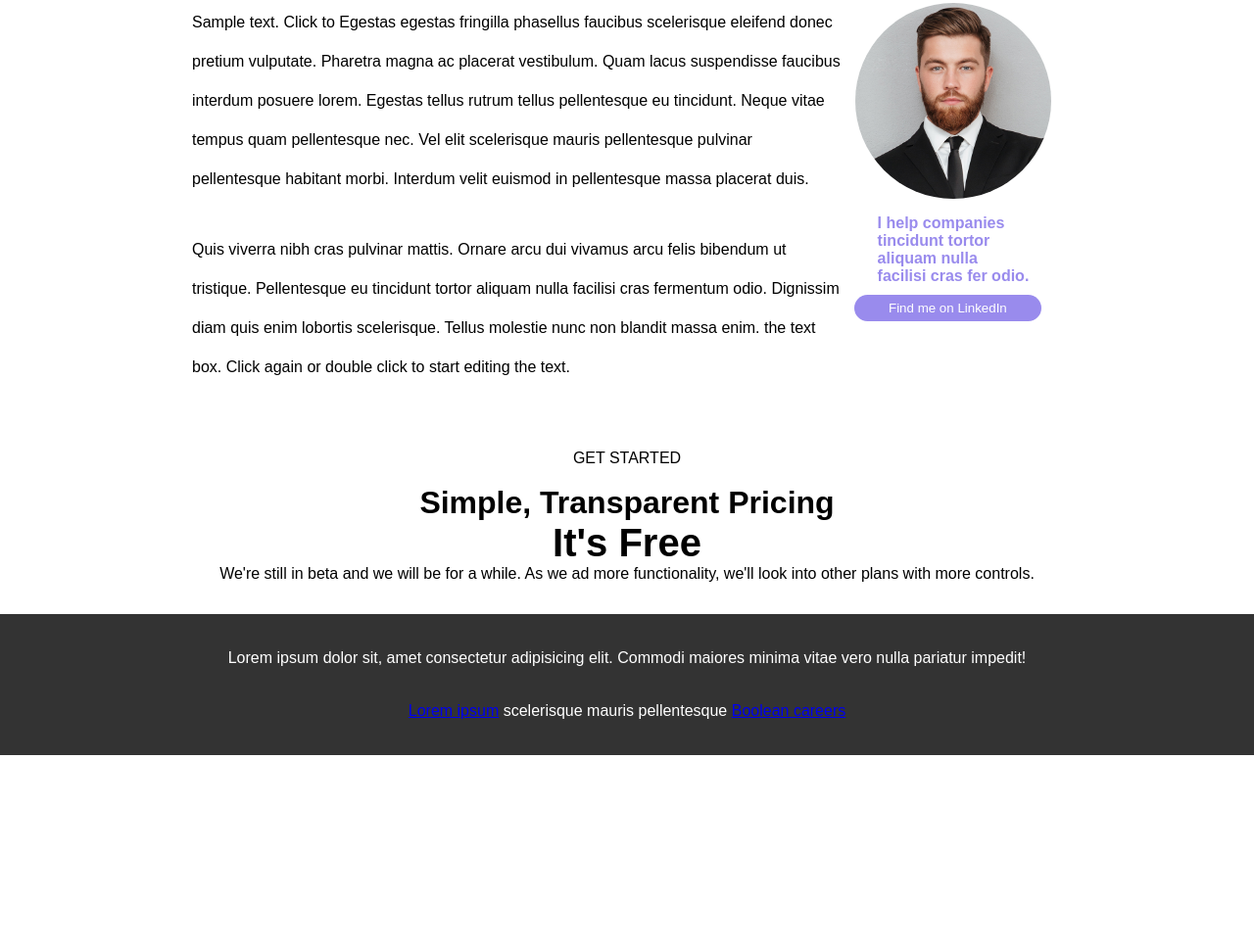
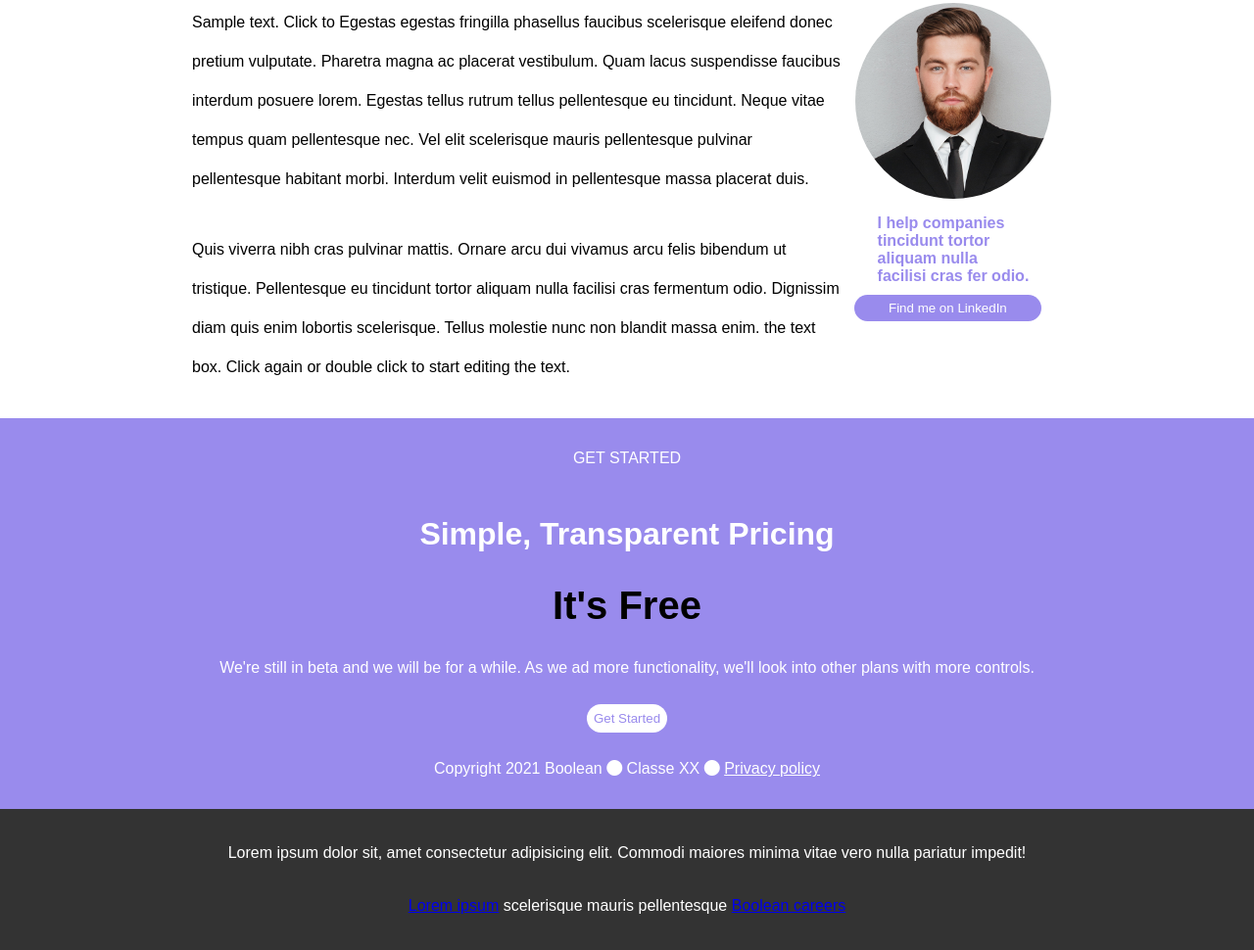
Before and after one commit to VenturelliGiorgia/htmlcss-responsive-layout, a plain HTML site: page index.html in a window 1280 px wide. Shown: the part 2772-3742 px from the top of the page at 98% size. Before the commit the page ends 3543 px from the top, so only its background shows below. Drawn offline with Linux system fonts and the light colour scheme.

Commit message:
section about us

```diff
--- a/css/media.css
+++ b/css/media.css
@@ -33,6 +33,15 @@
     .text-left .image-testimonial {
         padding: 0;
         margin-bottom: 1rem;
+    }
+
+    .image-phone {
+        right: 0;
+        left: 0;
+    }
+
+    .p-left-right {
+        padding: 0 2.1rem;
     }
 }
 
--- a/index.html
+++ b/index.html
@@ -197,21 +197,27 @@
                         </div>
                     </div>
                 </section>
-                <section>
+                <section class="background-section">
+                    <div class="container-small">
                         <div class="text-center">
-                        <span>GET STARTED</span>
+                            <span class="color-white">GET STARTED</span>
                             <br><br>
-                        <h3>Simple, Transparent Pricing</h3>
-                        <h2>It's Free</h2>
+                            <h3 class="color-white pt-2">Simple, Transparent Pricing</h3>
+                            <h2 class="color-yellow pt-2">It's Free</h2>
                             <div class="col-100">
-                            <p>We're still in beta and we will be for a while. As we ad more functionality, we'll look into other plans with more controls.</p>
+                                <p class="color-white pt-2">We're still in beta and we will be for a while. As we ad more functionality, we'll look into other plans with more controls.</p>
+                                <br>
+                                <button class="button button-white color-violet button-large">Get Started</button>
+                                <br><br>
+                                <span class="color-white">Copyright 2021 Boolean <i class="fa-solid fa-circle color-white point-size"></i> Classe XX <i class="fa-solid fa-circle color-white point-size"></i> <a class="color-white" href="#">Privacy policy</a> </span>
+                            </div>
                         </div>
                     </div>
                 </section>
             </main>
 
         <footer class="bg-footer">
-            <!--sistemare-->
+            <div class="container-small">
                 <div class="color-white text-center">
                     <br><br>
                     <span>Lorem ipsum dolor sit, amet consectetur adipisicing elit. Commodi maiores minima vitae vero nulla pariatur impedit!</span>
@@ -219,6 +225,7 @@
                     <span><a href="#">Lorem ipsum</a> scelerisque mauris pellentesque <a href="#"> Boolean careers</a></span>
                     <br><br><br>
                 </div>
+            </div>
         </footer>
 
 </body>
```
Lines whose indentation alone changed are shown as unchanged.
